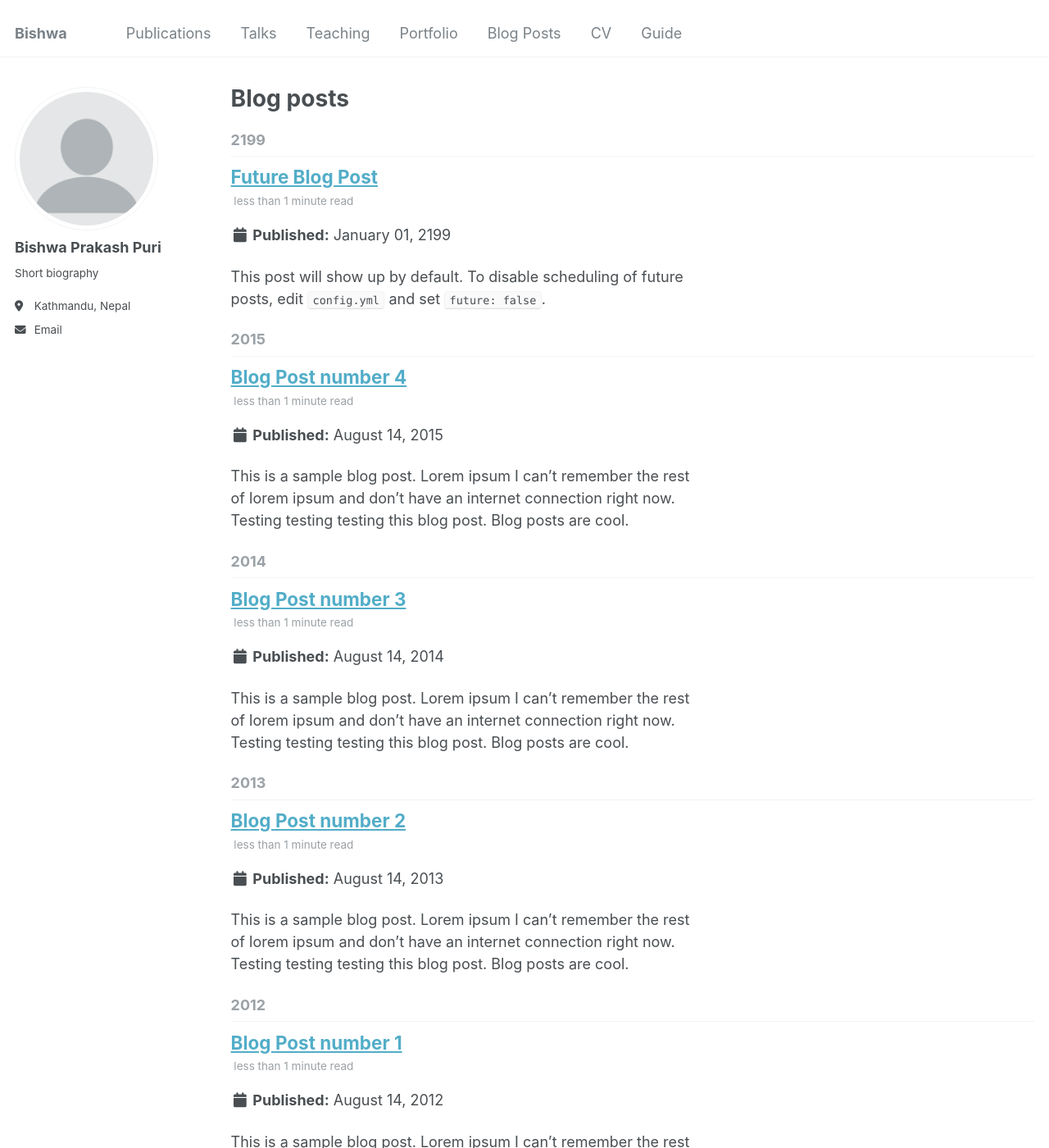
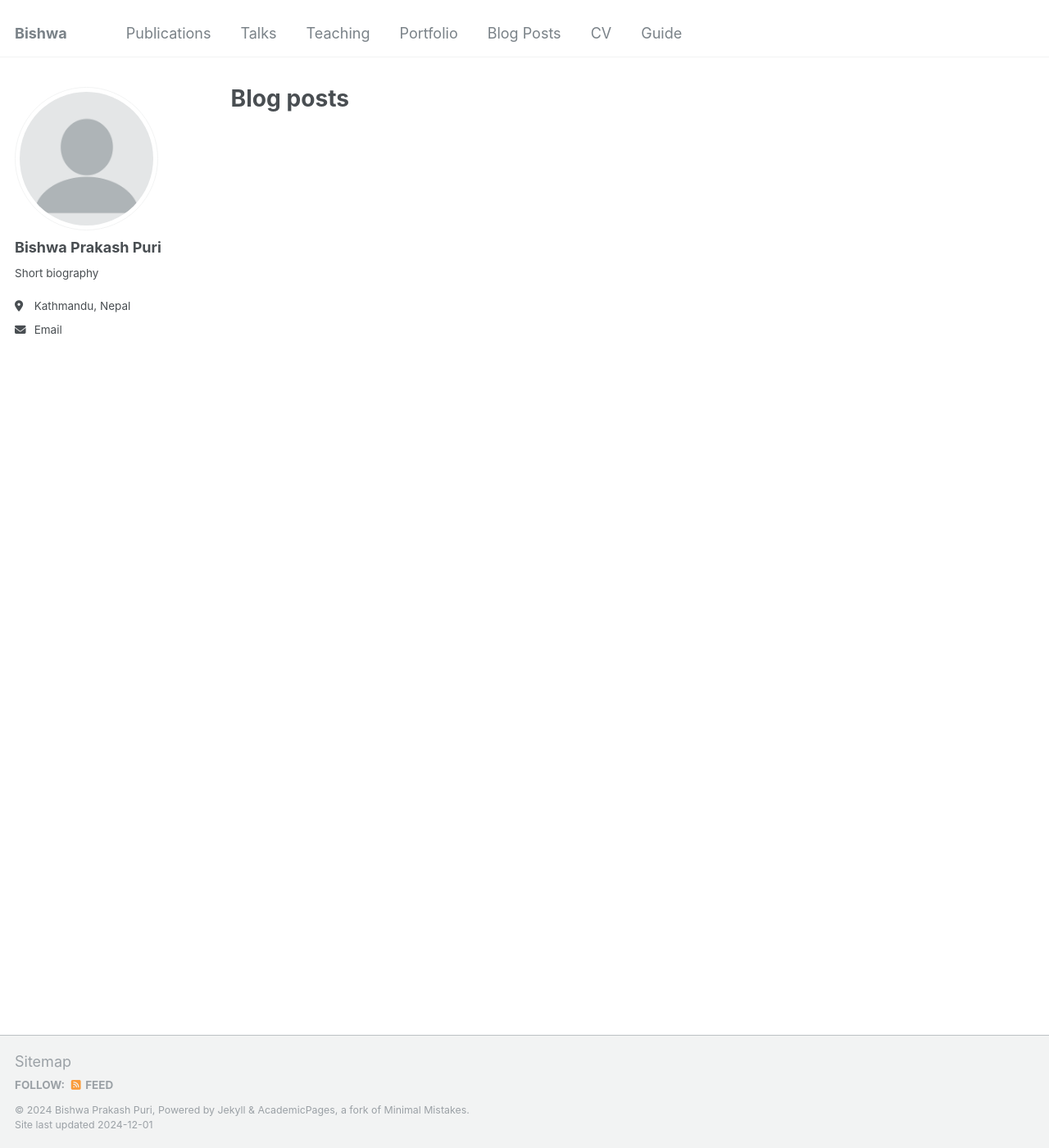
Before and after one commit to workBishwa/imBishwa, a Jekyll site: the page built from _pages/year-archive.html, in a window 1280 px wide and 1400 px high. Shown: the whole window at 82% size. Built offline with Jekyll 4.4.1, drawn with Linux system fonts in a browser that asks for light colours; some of the changed text lies outside the part shown.

```diff
--- a/_posts/2012-08-14-blog-post-1.md
+++ /dev/null
@@ -1,20 +0,0 @@
----
-title: 'Blog Post number 1'
-date: 2012-08-14
-permalink: /posts/2012/08/blog-post-1/
-tags:
-  - cool posts
-  - category1
-  - category2
----
-
-This is a sample blog post. Lorem ipsum I can't remember the rest of lorem ipsum and don't have an internet connection right now. Testing testing testing this blog post. Blog posts are cool.
-
-Headings are cool
-======
-
-You can have many headings
-======
-
-Aren't headings cool?
-------
--- a/_posts/2013-08-14-blog-post-2.md
+++ /dev/null
@@ -1,20 +0,0 @@
----
-title: 'Blog Post number 2'
-date: 2013-08-14
-permalink: /posts/2013/08/blog-post-2/
-tags:
-  - cool posts
-  - category1
-  - category2
----
-
-This is a sample blog post. Lorem ipsum I can't remember the rest of lorem ipsum and don't have an internet connection right now. Testing testing testing this blog post. Blog posts are cool.
-
-Headings are cool
-======
-
-You can have many headings
-======
-
-Aren't headings cool?
-------
--- a/_posts/2014-08-14-blog-post-3.md
+++ /dev/null
@@ -1,20 +0,0 @@
----
-title: 'Blog Post number 3'
-date: 2014-08-14
-permalink: /posts/2014/08/blog-post-3/
-tags:
-  - cool posts
-  - category1
-  - category2
----
-
-This is a sample blog post. Lorem ipsum I can't remember the rest of lorem ipsum and don't have an internet connection right now. Testing testing testing this blog post. Blog posts are cool.
-
-Headings are cool
-======
-
-You can have many headings
-======
-
-Aren't headings cool?
-------
--- a/_posts/2199-01-01-future-post.md
+++ /dev/null
@@ -1,11 +0,0 @@
----
-title: 'Future Blog Post'
-date: 2199-01-01
-permalink: /posts/2012/08/blog-post-4/
-tags:
-  - cool posts
-  - category1
-  - category2
----
-
-This post will show up by default. To disable scheduling of future posts, edit `config.yml` and set `future: false`.
```
Also changed, not shown: _posts/2015-08-14-blog-post-4.md (deleted, +0 -20 lines), _publications/2009-10-01-paper-title-number-1.md (deleted, +0 -14 lines), _publications/2010-10-01-paper-title-number-2.md (deleted, +0 -14 lines), _publications/2015-10-01-paper-title-number-3.md (deleted, +0 -14 lines), _publications/2024-02-17-paper-title-number-4.md (deleted, +0 -13 lines), _teaching/2014-spring-teaching-1.md (deleted, +0 -21 lines), _teaching/2015-spring-teaching-2.md (deleted, +0 -20 lines), _teaching/Introduction_class.md (+9 -3 lines), 7 other files.
